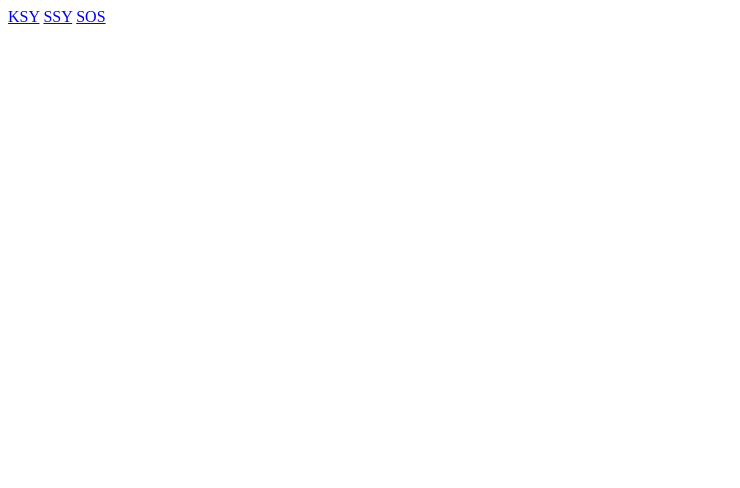
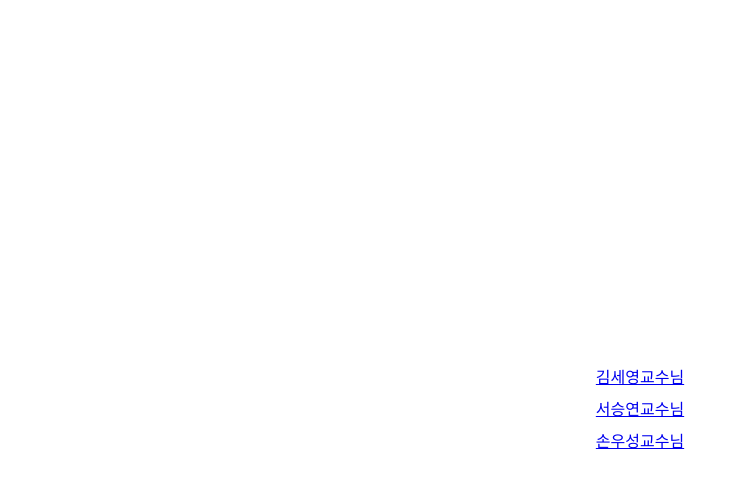
Before and after one commit to biarnegne/smu_grad_github_demo, a plain HTML site: page index.html in a window 1280 px wide. Shown: the whole page, without its empty margins (0-740 px from the left). Drawn offline with Linux system fonts and the light colour scheme.

Commit message:
demo_09291

```diff
--- a/index.html
+++ b/index.html
@@ -1,14 +1,25 @@
 <!DOCTYPE html>
-<html lang="en">
+<html lang="ko">
   <head>
     <meta charset="UTF-8" />
     <meta http-equiv="X-UA-Compatible" content="IE=edge" />
     <meta name="viewport" content="width=device-width, initial-scale=1.0" />
     <title>Document</title>
+    <style>
+      body {
+        font-size: 1rem;
+        height: 100vh;
+        display: flex;
+        flex-direction: column;
+        align-items: center;
+        justify-content: center;
+        gap: 0.5rem;
+      }
+    </style>
   </head>
   <body>
-    <a href="./KSY/index.html">KSY</a>
-    <a href="./SSY/index.html">SSY</a>
-    <a href="./SOS/index.html">SOS</a>
+    <a href="./KSY/index.html">김세영교수님</a>
+    <a href="./SSY/index.html">서승연교수님</a>
+    <a href="./SOS/index.html">손우성교수님</a>
   </body>
 </html>
```
